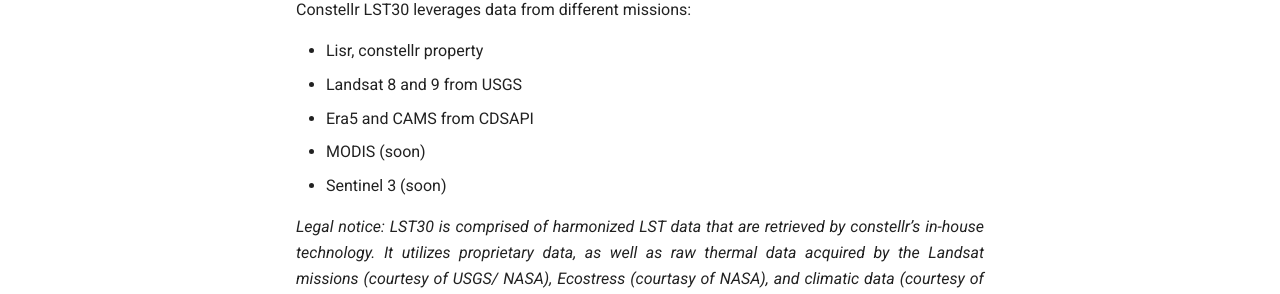
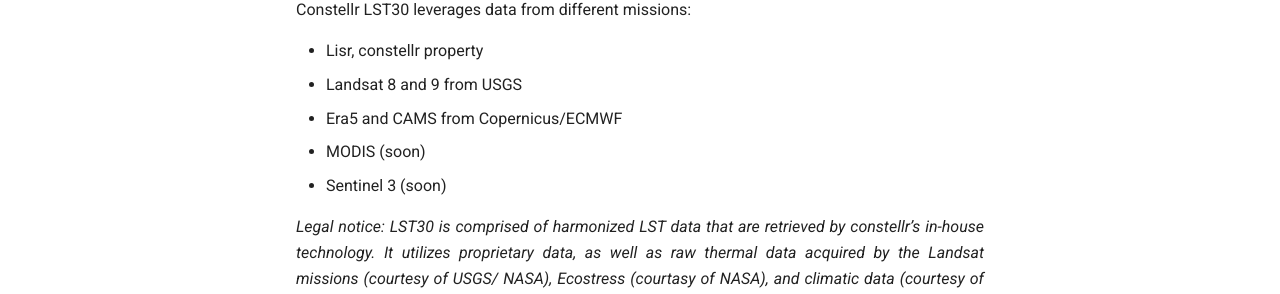
Before and after one commit to constellr/product-lst, an MkDocs documentation site: the page built from docs/lst30.md, in a window 1280 px wide and 900 px high, scrolled down 731 px. Shown: the part 515-809 px from the top of the window. Built offline with MkDocs 1.6.1 and Material for MkDocs 9.7.7, drawn with Linux system fonts in a browser that asks for light colours; comment, search, counter and statistics services are not loaded; the version menu is left out.

Commit message:
Update LST30 link formatting and clarify data sources in lst30 documentation

```diff
--- a/docs/lst30.md
+++ b/docs/lst30.md
@@ -48,7 +48,7 @@
 
 -   Lisr, constellr property
 -   Landsat 8 and 9 from USGS
--   Era5 and CAMS from CDSAPI
+-   Era5 and CAMS from Copernicus/ECMWF
 -   MODIS (soon)
 -   Sentinel 3 (soon)
 
```
Also changed, not shown: docs/Technical-specification.md (+1 -1 lines).
